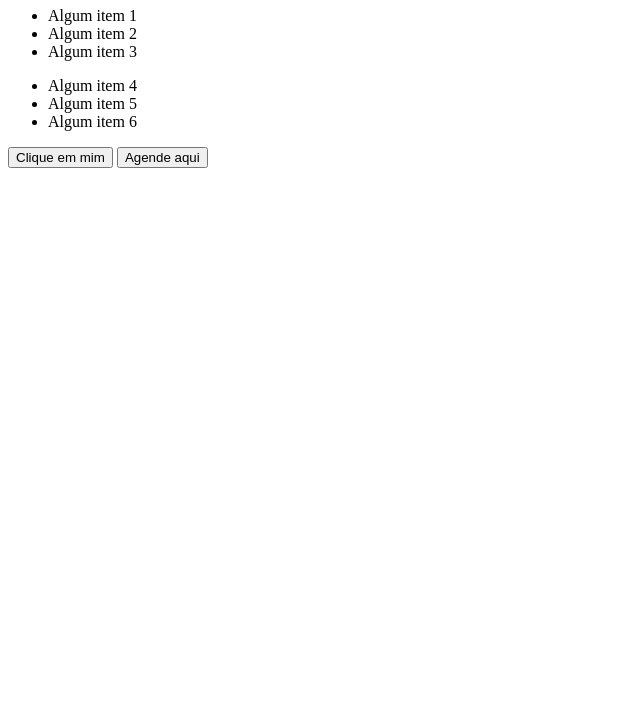
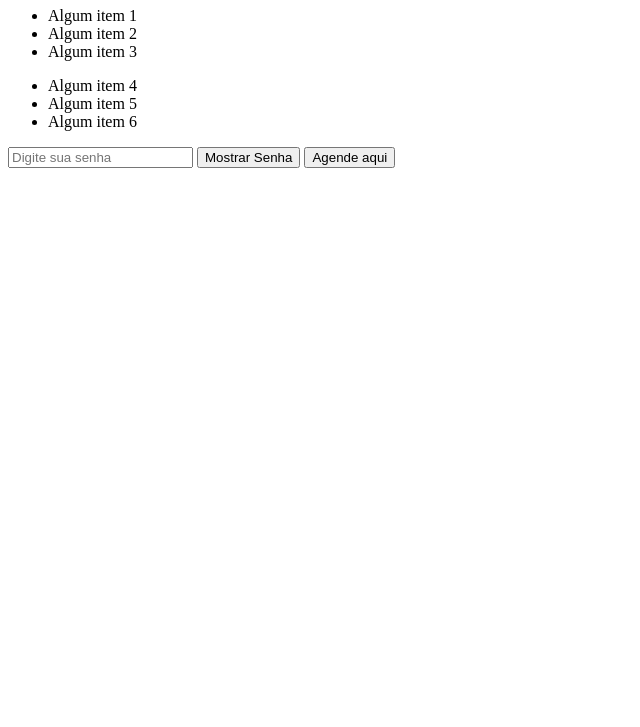
Before and after one commit to hebertesteves/estudos-javascript, a plain HTML site: page B7Web/dom/index.html in a window 1280 px wide. Shown: the part 73-800 px from the top of the page, without its empty margins (0-640 px from the left). Drawn offline with Linux system fonts and the light colour scheme.

Commit message:
Aula 7 e Aula 8 do Modulo 3 da B7Web

```diff
--- a/B7Web/dom/index.html
+++ b/B7Web/dom/index.html
@@ -24,7 +24,9 @@
         </ul>
      </div>
 
-    <button class="botao" onclick="clicou()">Clique em mim</button>
+     <input type="password" placeholder="Digite sua senha" class="input">
+
+    <button class="botao" onclick="clicou()">Mostrar Senha</button>
     <button id="btn">Agende aqui</button>
 
 <script src="script.js"></script>
--- a/B7Web/dom/script.js
+++ b/B7Web/dom/script.js
@@ -29,4 +29,40 @@ function clicou() {
     newLi.innerText = 'Item adicionado!!!';
     ul.appendChild(newLi);
     ul.prepend(newLi);
+
+    const newButton = document.createElement('button');
+    newButton.innerHTML = 'Botão';
+
+    let newUl = document.createElement('ul');
+    for (let i = 0; i < 5; i++) {
+        let newLi = document.createElement('li');
+        newLi.innerHTML = `Item add ${i + 1}`;
+        newUl.append(newLi);
+    }
+
+    ul.after(newButton); // After = Depois
+    ul.before(newUl); // Before = Antes
+
+    const input = document.querySelector('input');
+
+    console.log(input.getAttribute('type'));
+    if (input.hasAttribute('placeholder')) {
+        console.log("Tem placeholder sim");
+    } else {
+        console.log("Não tem placeholder");
+    }
+    input.setAttribute('placeholder', 'Placeholder alterado');
+
+    const botao = document.querySelector('.botao');
+    if (input.getAttribute('type') == 'text') {
+        input.setAttribute('type', 'password');
+        botao.innerHTML = 'Mostrar senha';
+    } else {
+        input.setAttribute('type', 'text');
+        botao.innerHTML = 'Esconder senha';
+
+    }
+
+
+
 }
```
